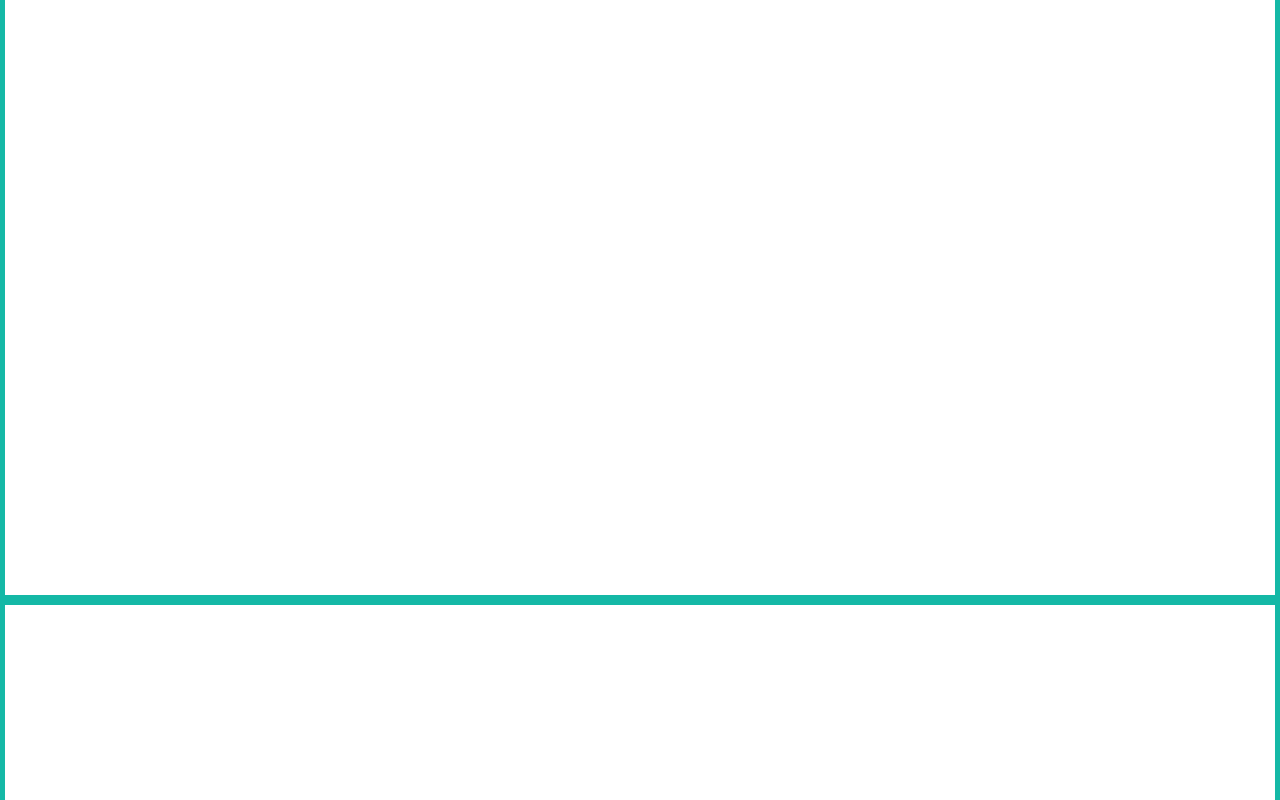
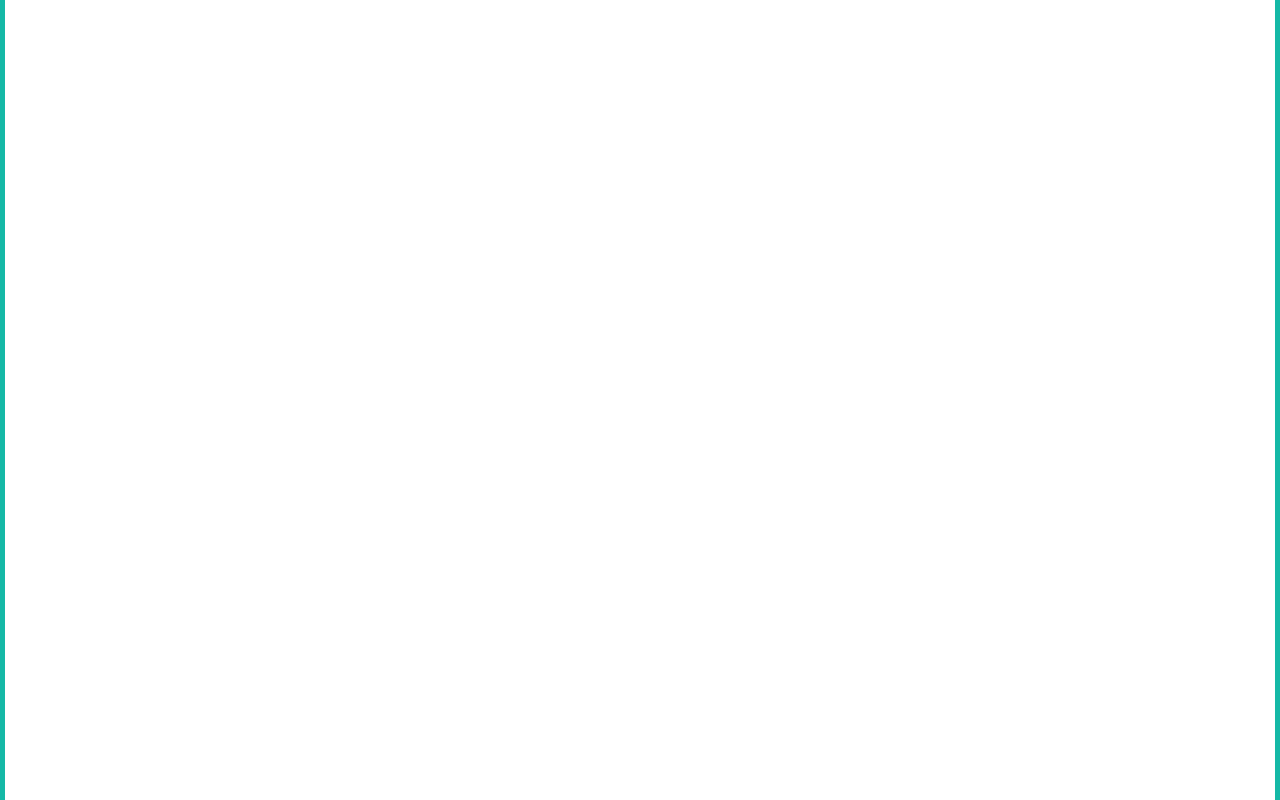
Before and after one commit to blazingbhavneek/portfolio-draft, a React (Vite) app: page / in a window 1280 px wide. Shown: the part 1000-1800 px from the top of the page. Built offline with nearby package versions, Linux system fonts and the light colour scheme; a web font is replaced by a local one.

Commit message:
about section done

```diff
--- a/src/components/about.jsx
+++ b/src/components/about.jsx
@@ -1,43 +1,45 @@
 import PartialText from "./misc/partialText";
 import { useState } from "react";
 import {
-    // motion,
-    useMotionValue,
   useTransform,
   useScroll,
-    // useVelocity,
   useSpring,
-    // useAnimationFrame,
   useMotionValueEvent
 } from "framer-motion";
-//   import { wrap } from "@motionone/utils";
+
 const About = () => {
-    const textPercent = useMotionValue(0);
   const { scrollY } = useScroll();
+  const [currentPercent, setCurrentPercent] = useState(0);
+
   const smoothScroll = useSpring(scrollY, {
-        damping: 50,
-        stiffness: 400
+    stiffness: 2000, damping:75, mass:0.1
   });
 
-    const x = useTransform(smoothScroll,
-        [0.2 * window.innerHeight, window.innerHeight],
+  const x = useTransform(
+    smoothScroll,
+    [0.7 * window.innerHeight, 1.6*window.innerHeight],
     [0, 100],
     { clamp: true }
   );
 
-
-    const [renderTrigger, setRenderTrigger] = useState(false);
-    useMotionValueEvent(x, "change", () => {
-        textPercent.set(x.get());
-        console.log(x.get());
-        setRenderTrigger((prev) => !prev);
+  useMotionValueEvent(x, "change", (latest) => {
+    setCurrentPercent(latest);
   });
 
   return (
-        <div className="border-solic border-[5px] border-teal-500 w-screen h-screen bg-white flex justify-center items-center">
-            <PartialText text="Hello My name is Bhavneek" percent={textPercent} trigger={renderTrigger} />
+    <div className="border-solid border-[5px] border-teal-500 w-screen h-[200vh] bg-white flex justify-center items-center">
+        <div className="w-[50%] sticky top-1/2 -translate-y-1/2">
+            <PartialText
+                text="Hey! I'm Bhavneek.
+                During the day, I teach computers to be smarter (Programming and ML), and by night, I'm probably making Indian style Udon in Kobe, Japan.
+                When I'm not blending Indian spices into Japanese cuisine or debugging code, you'll find me wandering the streets with my camera, trying
+                to capture that perfect shot. A former IITian who somehow ended up making AI and fusion noodles on the other side of the world.
+                Want to see what I've been up to? Keep scrolling!"
+                percent={currentPercent}
+            />
       </div>
-    )
-}
+    </div>
+  );
+};
 
 export default About;
--- a/src/components/misc/partialText.jsx
+++ b/src/components/misc/partialText.jsx
@@ -1,5 +1,4 @@
 /* eslint-disable react/prop-types */
-// import { useRef, useState } from "react";
 const PartialText = (props) => {
 
     const content = props.text;
@@ -8,7 +7,7 @@ const PartialText = (props) => {
     const firstNChars = content.slice(0, n);
     const restOfContent = content.slice(n, charCount);
     return (
-        <div className="font-playfair bg-transparent text-white text-2xl flex justify-center items-center">
+        <div className="font-playfair bg-transparent text-white text-2xl">
             <span className="text-gray-900">
                 {firstNChars}
             </span>
--- a/src/components/navbar.jsx
+++ b/src/components/navbar.jsx
@@ -6,7 +6,6 @@ import { motion,
   useMotionValue,
   useScroll,
   useSpring,
-  useAnimationFrame,
   useMotionValueEvent
 } from "framer-motion";
 import {useState, useRef, useEffect} from "react";
@@ -23,20 +22,12 @@ const Navbar = (props) => {
   }, []);
 
   const { scrollY } = useScroll();
-  const [scrollDirection, setScrollDirection] = useState(1)
+
   useMotionValueEvent(scrollY, "change", (current) => {
   const diff = current - scrollY.getPrevious()
-  setScrollDirection(diff > 0 ? 1 : -1)
+  if(diff > 0) y.set(0);
+  else y.set(-navHeight);
   })
-
-  useAnimationFrame(() => {
-    if(scrollDirection===1){
-      y.set(0);
-    }
-    else{
-      y.set(-navHeight);
-    }
-  });
 
   return (
     <motion.div ref={pRef} style={{y}} className="shadow-md z-[1000] fixed top-[0] left-0 bg-white w-[100vw] py-[20px] px-[20px] flex flex-row justify-between items-center gap-2">
```
Lines whose indentation alone changed are shown as unchanged.
